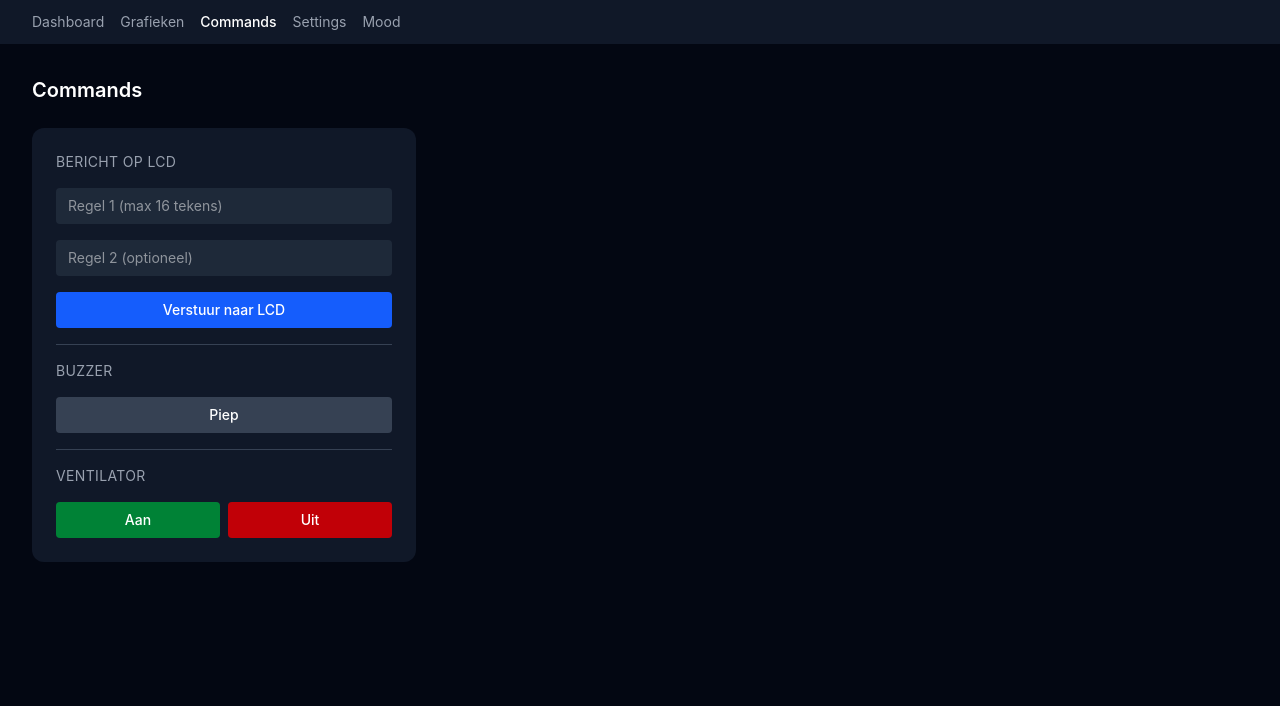
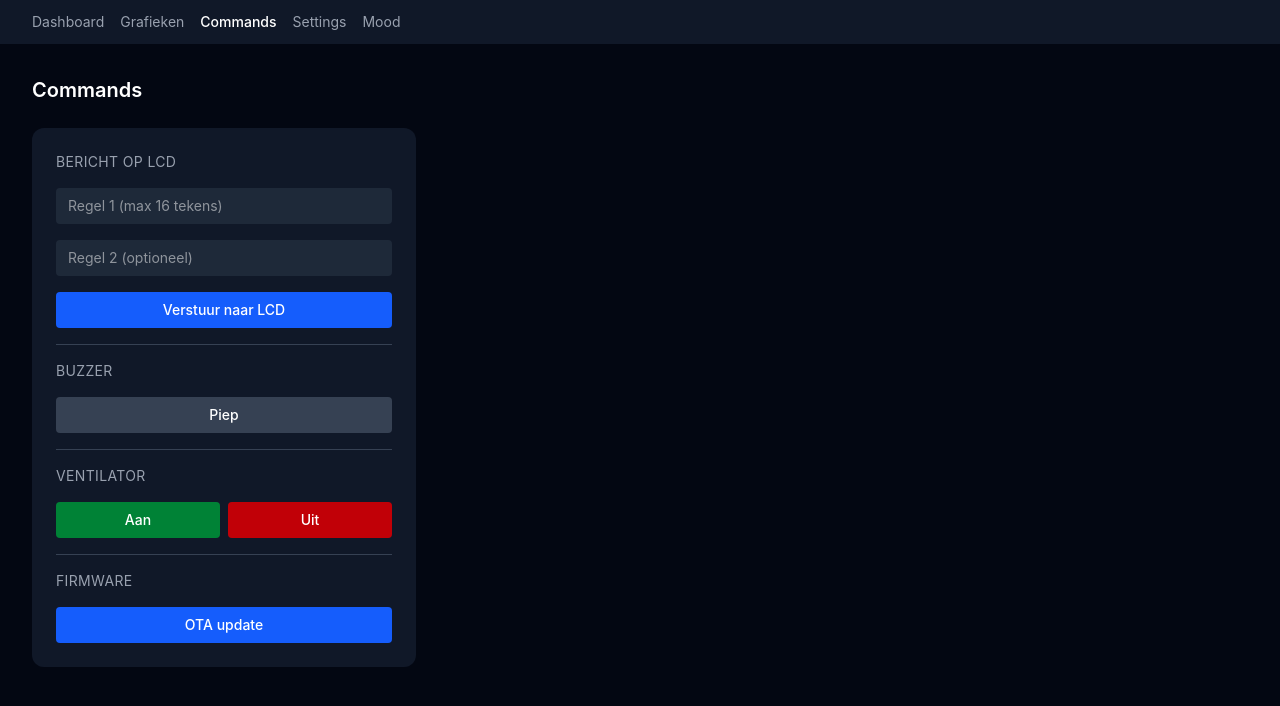
Before and after one commit to ejdetheije-dev/pico-lab, a React (Vite) app in the folder nexus-web/: page / in a window 1280 px wide. Both pictures are taken after a click on the button "Commands". Shown: the top 706 px of the page. Built offline with nearby package versions, Linux system fonts and the light colour scheme; no server answers; the database is empty.

Commit message:
Test OTA v2: voeg OTA-knop toe en pas LCD-starttekst aan

```diff
--- a/nexus-web/src/pages/Commands.tsx
+++ b/nexus-web/src/pages/Commands.tsx
@@ -62,6 +62,7 @@ export default function Commands() {
   const buzzerCmd = useCommand()
   const fanOn = useCommand()
   const fanOff = useCommand()
+  const ota = useCommand()
 
   return (
     <div className="min-h-screen bg-gray-950 text-white p-8">
@@ -119,6 +120,16 @@ export default function Commands() {
           />
         </div>
 
+        <hr className="border-gray-700" />
+
+        <h2 className="text-sm text-gray-400 uppercase tracking-wide">Firmware</h2>
+        <ActionButton
+          label="OTA update"
+          status={ota.status}
+          color="blue"
+          onClick={() => ota.stuur('ota_update')}
+        />
+
       </div>
     </div>
   )
```
Also changed, not shown: 2 other files (tests, documents, lock files or other folders).
